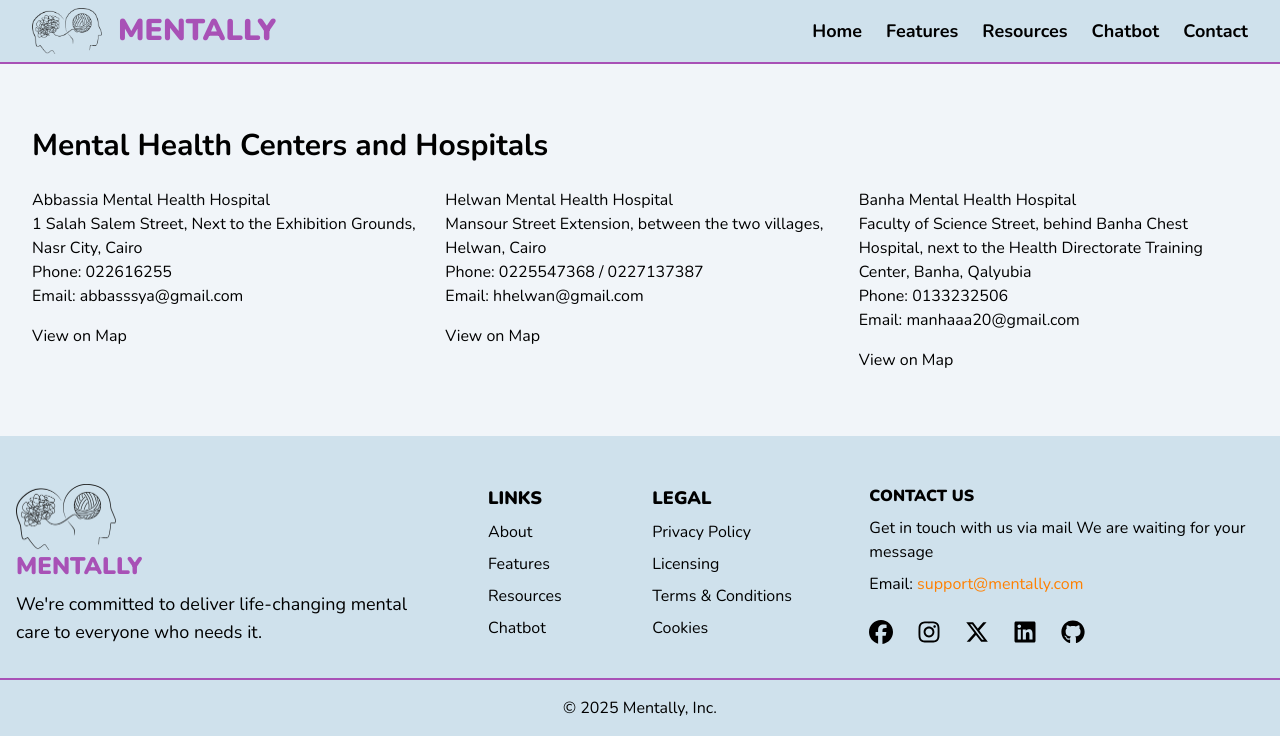
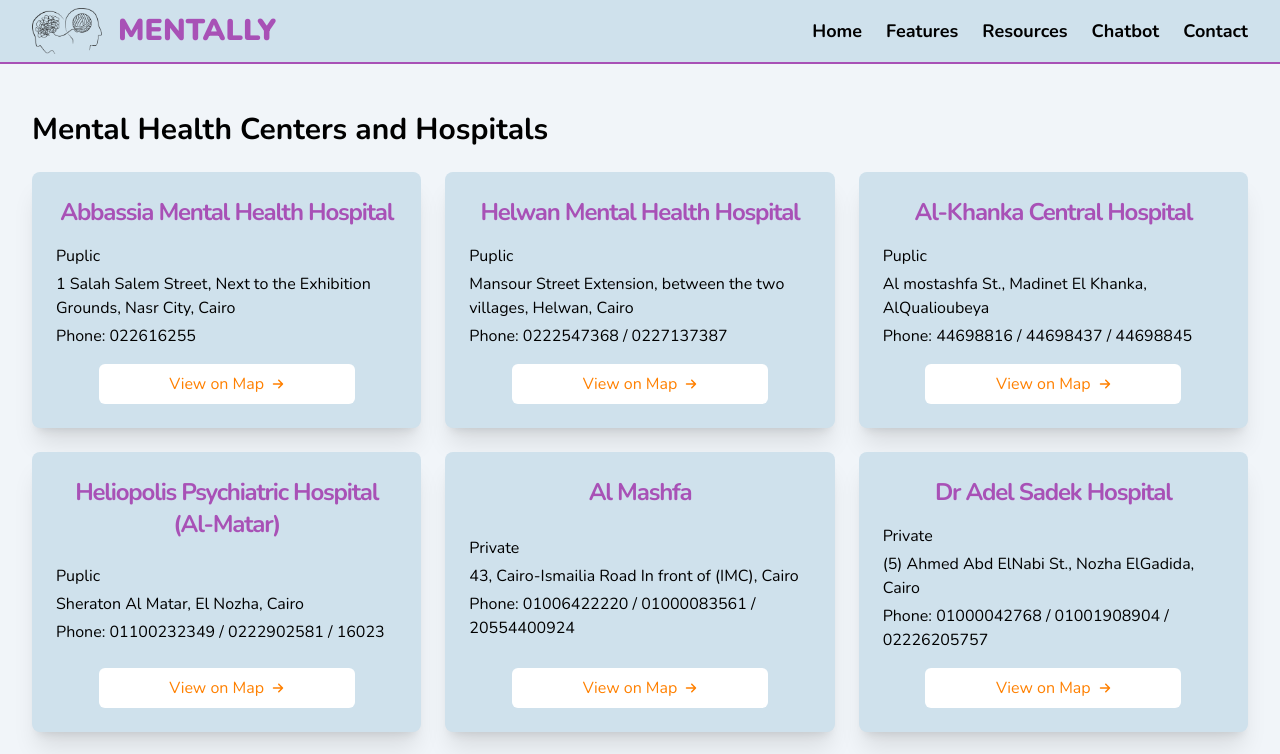
Before and after one commit to ahmed-ehab-reffat/mentally, a Next.js app: page /resources/centers in a window 1280 px wide. Shown: the top 754 px of the page. Built offline with nearby package versions, Linux system fonts and the light colour scheme.

Commit message:
style resources pages

```diff
--- a/app/resources/articles/[conditionId]/page.tsx
+++ b/app/resources/articles/[conditionId]/page.tsx
@@ -17,7 +17,7 @@ export default async function ConditionPage({ params }: ConditionProps) {
   }
 
   return (
-    <div className="container mx-auto px-8 py-16">
+    <div className="container mx-auto px-8 pt-8 pb-16">
       <Link
         href="/resources/articles"
         className="flex items-center w-fit hover:text-secondry hover:*:fill-secondry"
--- a/app/resources/articles/page.tsx
+++ b/app/resources/articles/page.tsx
@@ -2,16 +2,16 @@ import Link from "next/link";
 
 export default function ArticlesPage() {
   return (
-    <div className="container mx-auto px-8 py-16">
+    <div className="container mx-auto px-8 pt-12 pb-16">
       <div className="mb-12">
-        <h1 className="text-3xl font-bold">Mental Health Conditions</h1>
-        <p className="text-muted-foreground mt-2">
+        <h1 className="text-4xl font-bold">Mental Health Conditions</h1>
+        <p className="text-lg mt-2">
           Learn more about different mental health conditions, their symptoms,
           causes, and treatments.
         </p>
       </div>
 
-      <ul className="grid gap-8 md:grid-cols-2 lg:grid-cols-3">
+      <ul className="grid gap-x-8 gap-y-12 md:grid-cols-2 lg:grid-cols-3">
         {conditions.map((condition) => (
           <li
             key={condition.id}
--- a/app/resources/centers/page.tsx
+++ b/app/resources/centers/page.tsx
@@ -1,23 +1,34 @@
+import { ArrowRight } from "@/components/ui/icons";
+
 export default function CentersPage() {
   return (
-    <div className="container mx-auto px-8 py-16">
+    <div className="container mx-auto px-8 pt-12 pb-16">
       <h1 className="text-3xl font-bold mb-6">
         Mental Health Centers and Hospitals
       </h1>
       <ul className="grid gap-6 md:grid-cols-2 lg:grid-cols-3">
         {centers.map((center) => (
-          <li key={center.name}>
-            <h3>{center.name}</h3>
-            <div className="mb-4">
+          <li
+            key={center.name}
+            className="h-full bg-light p-6 rounded-lg shadow-xl flex flex-col justify-between"
+          >
+            <h3 className="text-2xl text-center text-primary font-bold tracking-tighter mb-4">
+              {center.name}
+            </h3>
+            <div className="mb-4 space-y-1">
+              <p>{center.type}</p>
               <p>{center.address}</p>
               <p>Phone: {center.phone}</p>
-              <p>Email: {center.email}</p>
             </div>
-            <button type="button">
-              <a href={center.mapsUrl} className="inline-flex items-center">
+            <a href={center.mapsUrl}>
+              <button
+                type="button"
+                className="flex items-center justify-center gap-2 bg-white w-3/4 py-2 mx-auto text-secondry rounded-md cursor-pointer hover:bg-lighter duration-200"
+              >
                 View on Map
-              </a>
-            </button>
+                <ArrowRight className="w-3 h-3 fill-secondry" />
+              </button>
+            </a>
           </li>
         ))}
       </ul>
@@ -27,33 +38,68 @@ export default function CentersPage() {
 
 const centers: {
   name: string;
+  type: "Puplic" | "Private";
   address: string;
   phone: string;
-  email: string;
   mapsUrl: string;
 }[] = [
   {
     name: "Abbassia Mental Health Hospital",
+    type: "Puplic",
     address:
       "1 Salah Salem Street, Next to the Exhibition Grounds, Nasr City, Cairo",
     phone: "022616255",
-    email: "abbasssya@gmail.com",
-    mapsUrl: "https://goo.gl/maps/AbbassiaMentalHealthHospital",
+    mapsUrl: "https://maps.app.goo.gl/7Uhb9LUojy461WoK7",
   },
   {
     name: "Helwan Mental Health Hospital",
+    type: "Puplic",
     address:
       "Mansour Street Extension, between the two villages, Helwan, Cairo",
-    phone: "0225547368 / 0227137387",
-    email: "hhelwan@gmail.com",
-    mapsUrl: "https://goo.gl/maps/HelwanMentalHealthHospital",
+    phone: "0222547368 / 0227137387",
+    mapsUrl: "https://maps.app.goo.gl/jKiyvvLY6P1noaQS9",
   },
   {
-    name: "Banha Mental Health Hospital",
+    name: "Al-Khanka Central Hospital",
+    type: "Puplic",
+    address: "Al mostashfa St., Madinet El Khanka, AlQualioubeya",
+    phone: "44698816 / 44698437 / 44698845",
+    mapsUrl: "https://maps.app.goo.gl/9RsH7mEd9Sp539Eh6",
+  },
+  {
+    name: "Heliopolis Psychiatric Hospital (Al-Matar)",
+    type: "Puplic",
+    address: "Sheraton Al Matar, El Nozha, Cairo",
+    phone: "01100232349 / 0222902581 / 16023",
+    mapsUrl: "https://maps.app.goo.gl/dcSrpFFjbXJEnohDA",
+  },
+  {
+    name: "Al Mashfa",
+    type: "Private",
+    address: "43, Cairo-Ismailia Road In front of (IMC), Cairo",
+    phone: "01006422220 / 01000083561 / 20554400924",
+    mapsUrl: "https://maps.app.goo.gl/MQuGGWewMKXUMjPr6",
+  },
+  {
+    name: "Dr Adel Sadek Hospital",
+    type: "Private",
+    address: "(5) Ahmed Abd ElNabi St., Nozha ElGadida, Cairo",
+    phone: "01000042768 / 01001908904 / 02226205757",
+    mapsUrl: "https://maps.app.goo.gl/tcdWs8YZfXwjzXqz6",
+  },
+  {
+    name: "Psychiatric Health Resort (Okasha hospital)",
+    type: "Private",
     address:
-      "Faculty of Science Street, behind Banha Chest Hospital, next to the Health Directorate Training Center, Banha, Qalyubia",
-    phone: "0133232506",
-    email: "manhaaa20@gmail.com",
-    mapsUrl: "https://goo.gl/maps/BanhaMentalHealthHospital",
+      "Prof. Ahmed Okasha St., Off Mehwar Anwar El Sadaat, El Banafsig 12 District, Behind Police Academy, First Settlement, New Cairo",
+    phone: "01002406998 / 0223082300",
+    mapsUrl: "https://maps.app.goo.gl/fo4jXLqT8jU7Bs4m8",
+  },
+  {
+    name: "The Behman Hospital",
+    type: "Private",
+    address: "32 El-Marsad St., Helwan 11421, Cairo",
+    phone: "16984",
+    mapsUrl: "https://maps.app.goo.gl/vZfKS8JS1ZF5GDd87",
   },
 ];
--- a/app/resources/podcasts/page.tsx
+++ b/app/resources/podcasts/page.tsx
@@ -1,14 +1,22 @@
 export default function PodcastsPage() {
   return (
-    <div className="container mx-auto px-8 py-16">
+    <div className="container mx-auto px-8 pt-12 pb-16">
       <h1 className="text-3xl font-bold mb-6">Mental Health Podcasts</h1>
-      <ul className="grid gap-6 md:grid-cols-2 lg:grid-cols-3">
+      <ul className="grid gap-x-8 gap-y-12 md:grid-cols-2 lg:grid-cols-3">
         {podcasts.map((podcast) => (
-          <li key={podcast.url}>
-            <h3>{podcast.title}</h3>
-            <p className="mb-4">{podcast.description}</p>
+          <li
+            key={podcast.url}
+            className="h-full bg-light p-6 text-center rounded-lg shadow-xl flex flex-col justify-between"
+          >
+            <h3 className="text-2xl text-primary font-bold tracking-tighter mb-4">
+              {podcast.title}
+            </h3>
+            <p className="text-lg mb-6">{podcast.description}</p>
             <button type="button">
-              <a href={podcast.url} className="inline-flex items-center">
+              <a
+                href={podcast.url}
+                className="block bg-white w-3/4 py-2 mx-auto text-center text-secondry rounded-md cursor-pointer hover:bg-lighter duration-200"
+              >
                 Listen
               </a>
             </button>
@@ -44,7 +52,7 @@ const podcasts: {
   },
   {
     title: "Mindful Muslim Podcast",
-    url: "https://www.mindful-muslim.com/podcast",
+    url: "https://podcasts.apple.com/gb/podcast/mindful-muslim-mental-health/id1387835969",
     description:
       "A podcast that aims to explore and discuss mental health and well-being from an Islamic perspective.",
   },
@@ -68,7 +76,7 @@ const podcasts: {
   },
   {
     title: "The Mental Health Foundation Podcast",
-    url: "https://www.mentalhealth.org.uk/podcasts",
+    url: "https://www.mentalhealth.org.uk/explore-mental-health/podcasts",
     description:
       "A series of podcasts from the Mental Health Foundation exploring mental health issues.",
   },
--- a/app/resources/videos/page.tsx
+++ b/app/resources/videos/page.tsx
@@ -1,29 +1,36 @@
+"use client";
+
 export default function VideosPage() {
   return (
-    <div className="container mx-auto px-8 py-16">
+    <div className="container mx-auto px-8 pt-12 pb-16">
       <h1 className="text-3xl font-bold mb-6">Mental Health Videos</h1>
-      <ul className="grid gap-6 sm:grid-cols-2 md:grid-cols-3 lg:grid-cols-4">
+      <ul className="grid gap-x-6 gap-y-10 grid-cols-1 md:grid-cols-2 lg:grid-cols-3">
         {videos.map((video) => (
           <li key={video.url}>
-            <div>
-              <h3>{video.title}</h3>
-              <h4>{video.author}</h4>
-            </div>
-            <div>
             <div>
               <iframe
                 src={`https://www.youtube.com/embed/${
                   video.url.split("v=")[1]
                 }`}
                 title={video.title}
-                  allow="accelerometer; autoplay; clipboard-write; encrypted-media; gyroscope; picture-in-picture"
+                allow="accelerometer; autoplay; clipboard-write; encrypted-media; gyroscope; picture-in-picture; web-share"
                 allowFullScreen
-                  className="w-full h-full rounded-md"
+                className="w-full aspect-5/3 rounded-lg"
               />
-              </div>
-              <p className="mt-2 text-sm text-muted-foreground">
+              <div className="mt-2">
+                <h3 className="text-lg tracking-wider">{video.title}</h3>
+                <div className="text-sm">
+                  <h5>{video.author}</h5>
+                  <div className="relative hover:*:visible">
+                    <p className="text-nowrap overflow-hidden text-ellipsis">
                       {video.description}
                     </p>
+                    <p className="text-xs invisible absolute bg-gray-300 rounded-lg text-center px-2 py-1 w-max max-w-[110%] bottom-full left-1/2 -translate-x-1/2">
+                      {video.description}
+                    </p>
+                  </div>
+                </div>
+              </div>
             </div>
           </li>
         ))}
@@ -48,125 +55,125 @@ const videos: {
   {
     title: "The Science of Well-Being",
     author: "Yale University",
-    url: "https://www.youtube.com/watch?v=93LFNtcR8X0",
+    url: "https://www.youtube.com/watch?v=y6YGZfcAegw",
     description:
       "A preview of Yale's most popular course, focusing on the science of happiness and well-being.",
   },
   {
     title: "How to Make Stress Your Friend",
     author: "Kelly McGonigal",
-    url: "https://www.youtube.com/watch?v=RcGyVTAoX0U",
+    url: "https://www.youtube.com/watch?v=RcGyVTAoXEU",
     description:
       "Psychologist Kelly McGonigal urges us to see stress as a positive.",
   },
   {
     title: "What Is Depression?",
     author: "A Simple Explanation",
-    url: "https://youtu.be/z-IR48Mb3W0?si=hYGTBoeXjX6L4mHR",
+    url: "https://www.youtube.com/watch?v=z-IR48Mb3W0",
     description:
       "A straightforward explanation of depression and its symptoms.",
   },
   {
-    title: "Mental Health: The Importance of Self-Care",
+    title: "Mental Health:The Importance of Self-Care",
     author: "Mental Health Foundation",
-    url: "https://www.youtube.com/watch?v=1aAoG3E5CmQ",
+    url: "https://www.youtube.com/watch?v=lXZiArilcKA",
     description:
       "Learn about the importance of self-care for maintaining good mental health.",
   },
   {
     title: "Anxiety: How to Calm Your Mind",
     author: "Therapy in a Nutshell",
-    url: "https://www.youtube.com/watch?v=5N8eF2o9s0Q",
+    url: "https://www.youtube.com/watch?v=WGG7MGgptxE",
     description: "Practical tips to manage anxiety and calm your mind.",
   },
   {
     title: "Understanding OCD",
     author: "OCD UK",
-    url: "https://www.youtube.com/watch?v=Z7p1jK4hLfE",
+    url: "https://www.youtube.com/watch?v=_YOcjtEzgHs",
     description:
       "An in-depth look at Obsessive-Compulsive Disorder and its treatment.",
   },
   {
     title: "PTSD: What You Need to Know",
     author: "Veterans Affairs",
-    url: "https://www.youtube.com/watch?v=6qJ5bQwF5Zw",
+    url: "https://www.youtube.com/watch?v=1IyHNriHeeg",
     description:
       "An overview of Post-Traumatic Stress Disorder and recovery strategies.",
   },
   {
     title: "Bipolar Disorder Explained",
     author: "Healthline",
-    url: "https://www.youtube.com/watch?v=9J0V5x6kQvI",
+    url: "https://www.youtube.com/watch?v=0Kg9AnH4xlU",
     description: "A clear explanation of bipolar disorder and its symptoms.",
   },
   {
     title: "ADHD in Adults",
     author: "How to ADHD",
-    url: "https://www.youtube.com/watch?v=yvOaZ8aY6G0",
+    url: "https://www.youtube.com/watch?v=DNCDwUv_gkQ",
     description: "Insights into living with ADHD as an adult.",
   },
   {
     title: "Eating Disorders: Recovery Stories",
     author: "NEDA",
-    url: "https://www.youtube.com/watch?v=L8YEE2O5I7w",
+    url: "https://www.youtube.com/watch?v=4feao140sW4",
     description:
       "Personal stories and tips for recovering from eating disorders.",
   },
   {
-    title: "Autism Spectrum Disorder Basics",
-    author: "Autism Speaks",
-    url: "https://www.youtube.com/watch?v=2W85PluCMAc",
+    title: "Autism Spectrum Disorder: 10 things you should know",
+    author: "The Kids Research Institute",
+    url: "https://www.youtube.com/watch?v=DZXjJVrm1Jw",
     description:
-      "An introduction to Autism Spectrum Disorder and support options.",
+      "Professor Andrew Whitehouse shares his top ten things that everyone should know about autism spectrum disorder. ",
   },
   {
     title: "Panic Attacks: What to Do",
-    author: "Dr. Gabor Maté",
-    url: "https://www.youtube.com/watch?v=4T8t-YX3PqM",
+    author: "Therapy in a Nutshell",
+    url: "https://www.youtube.com/watch?v=2CQpyA485wc",
     description: "Practical advice for managing and overcoming panic attacks.",
   },
   {
     title: "Social Anxiety: Overcoming Fear",
     author: "Psych2Go",
-    url: "https://www.youtube.com/watch?v=2k6oB3vI0I0",
+    url: "https://www.youtube.com/watch?v=X_ZKkvhXNJk",
     description: "Strategies to overcome social anxiety and build confidence.",
   },
   {
     title: "Phobias: Facing Your Fears",
     author: "BBC Ideas",
-    url: "https://www.youtube.com/watch?v=5J7O8o7a0fk",
+    url: "https://www.youtube.com/watch?v=zmPzvWoE5Xk",
     description: "Understanding phobias and techniques to face them.",
   },
   {
     title: "Seasonal Affective Disorder Tips",
-    author: "Verywell Mind",
-    url: "https://www.youtube.com/watch?v=3kC7xL7jYc4",
+    author: "Doc Snipes",
+    url: "https://www.youtube.com/watch?v=BAY-4NcFQ2c",
     description:
-      "Tips to manage Seasonal Affective Disorder during winter months.",
+      "Tips to manage Seasonal Affective Disorder and Strategies to Address It",
   },
   {
     title: "Substance Use Recovery",
-    author: "SAMHSA",
-    url: "https://www.youtube.com/watch?v=9f5aE9x1j6Y",
+    author: "Dr SMART team",
+    url: "https://www.youtube.com/watch?v=YKDwTSb1yZY",
     description: "Guidance on recovery from substance use disorders.",
   },
   {
     title: "Insomnia Solutions",
-    author: "Sleep Foundation",
-    url: "https://www.youtube.com/watch?v=8W7yR8hF1aM",
+    author: "Therapy in a Nutshell",
+    url: "https://www.youtube.com/watch?v=WVPtF7gr1jw",
     description: "Effective strategies to improve sleep and overcome insomnia.",
   },
   {
     title: "Hoarding Disorder Awareness",
     author: "Mayo Clinic",
-    url: "https://www.youtube.com/watch?v=7T7qIu2o7mA",
+    url: "https://www.youtube.com/watch?v=thIPW5odG6A",
     description:
       "An educational video on hoarding disorder and treatment options.",
   },
   {
     title: "Coping with Adjustment Disorder",
-    author: "PsychCentral",
-    url: "https://www.youtube.com/watch?v=6o7uR5uK2kI",
+    author: "Medical Centric",
+    url: "https://www.youtube.com/watch?v=EOzg7gNuTec",
     description: "Tips for coping with stress and adjustment disorder.",
   },
 ];
--- a/components/home/faq.tsx
+++ b/components/home/faq.tsx
@@ -6,7 +6,7 @@ import { ArrowDown } from "../ui/icons";
 
 export default function FAQ() {
   const [visibleAnswers, setVisibleAnswers] = useState<number[]>([]);
-  console.log(visibleAnswers);
+
   function handleTrigger(index: number) {
     setVisibleAnswers((prev) => {
       if (!prev.includes(index)) {
@@ -26,7 +26,7 @@ export default function FAQ() {
           {faqs.map((faq, index) => (
             <li
               key={index}
-              className="border border-secondry mb-4 rounded-lg overflow-hidden"
+              className="border border-primary mb-4 rounded-lg overflow-hidden"
             >
               <div
                 onClick={() => handleTrigger(index)}
```
Also changed, not shown: 1 other file (tests, documents, lock files or other folders). Lines whose indentation alone changed are shown as unchanged.
